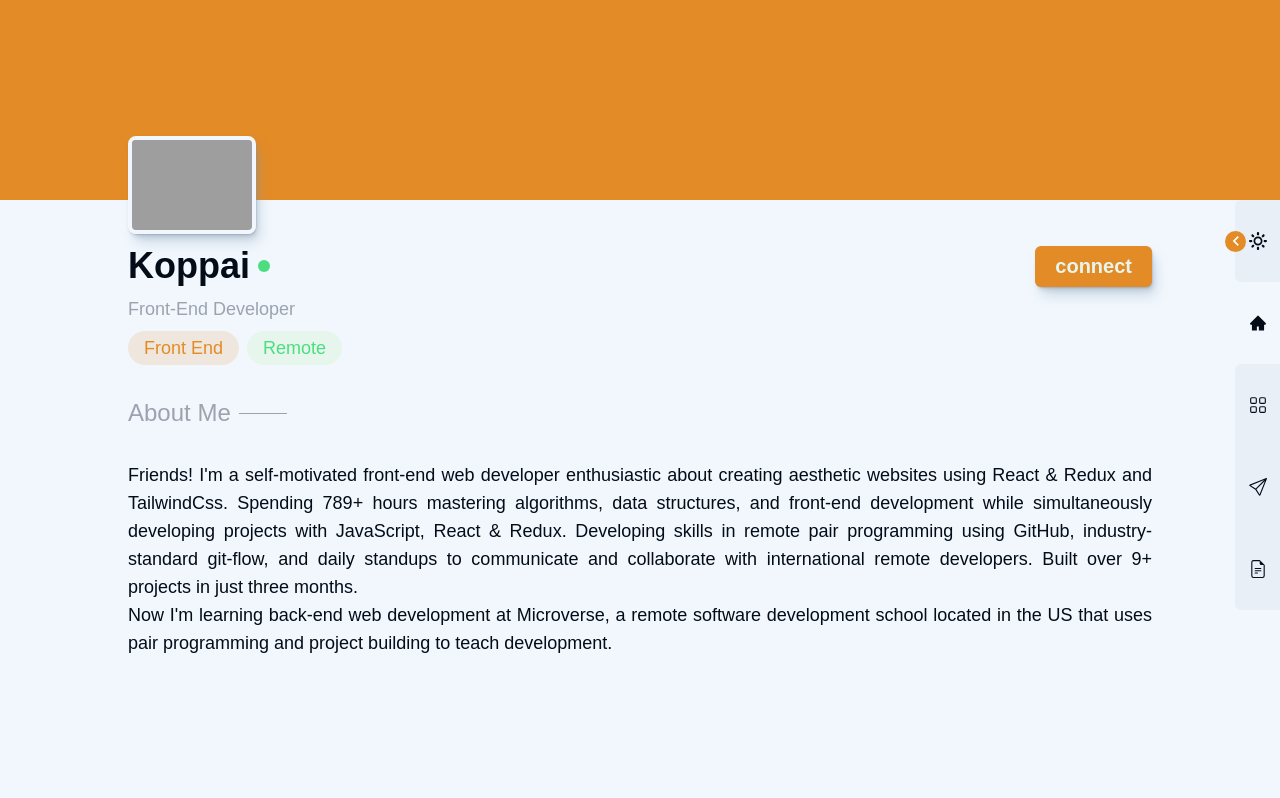
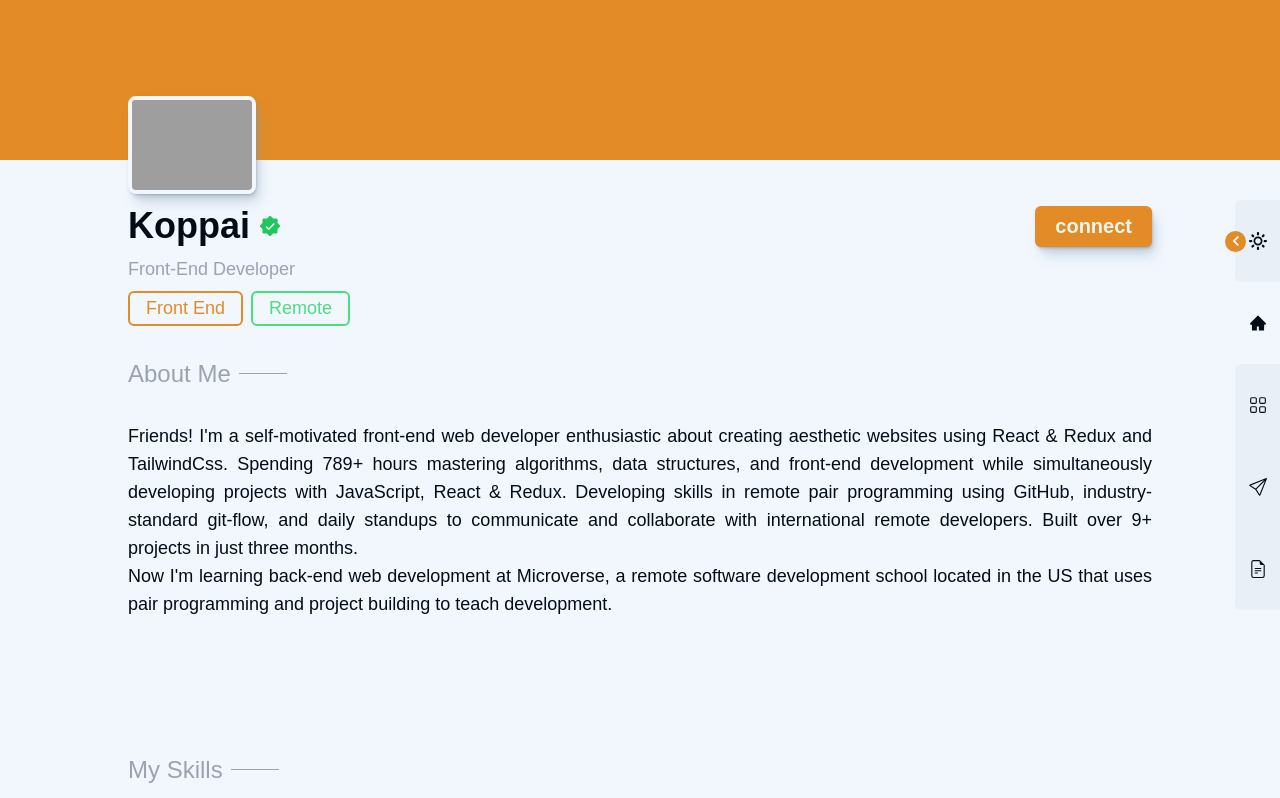
Before and after one commit to K0ppai/Koppai_Portfolio, a React (Vite) app: page / in a window 1280 px wide. Shown: the top 798 px of the page. Built offline with nearby package versions, Linux system fonts and the light colour scheme; grey boxes are pictures that could not be loaded; a web font is replaced by a local one.

Commit message:
Change keyword badge styles

```diff
--- a/src/components/AboutMe/AboutMe.jsx
+++ b/src/components/AboutMe/AboutMe.jsx
@@ -5,6 +5,7 @@ import './AboutMe.css';
 import { useState } from 'react';
 import Connect from './Connect';
 import ReactModal from 'react-modal';
+import { VscVerifiedFilled } from 'react-icons/vsc';
 
 const AboutMe = ({ darkMode }) => {
   const [hoveredTech, setHoveredTech] = useState(null);
@@ -36,7 +37,7 @@ const AboutMe = ({ darkMode }) => {
       >
         <Connect closeModal={closeModal} isModalOpen={isModalOpen} />
       </ReactModal>
-      <div className="bg-primary_dark h-[35vmin] w-screen md:h-[25vmin]" />
+      <div className="h-[20vh] w-screen bg-primary_dark md:h-[20vh]" />
       <div className="relative -top-[17.5vmin] px-[5vmin] md:-top-[5vmax] md:px-[10vmax]">
         {/* Profile Image */}
         <figure className="relative flex w-[35vmin] flex-col">
@@ -63,7 +64,8 @@ const AboutMe = ({ darkMode }) => {
               </text>
             </svg> */}
             <h1 className="text-4xl font-extrabold">Koppai</h1>
-            <div className="ml-2 h-3 w-3 rounded-[50%] bg-green-400" />
+            {/* <div className="ml-2 h-3 w-3 rounded-[50%] bg-green-400" /> */}
+            <VscVerifiedFilled className="ml-2 text-2xl text-green-500" />
           </div>
           <button
             className={`${
@@ -78,10 +80,10 @@ const AboutMe = ({ darkMode }) => {
         {/* <span className="my-1 text-gray-400">psthu.koppai@gmail.com</span> */}
         {/* Keywords */}
         <div className="mt-2 flex">
-          <span className="mr-2 rounded-full bg-bg_card_pale_light px-4 py-[0.2rem] text-primary_dark">
+          <span className="mr-2 rounded-md border-2 border-primary_dark px-4 py-[0.1rem] text-primary_dark">
             Front End
           </span>
-          <span className="mr-2 rounded-full bg-secondary_pale_light px-4 py-[0.2rem] text-green-400">
+          <span className="mr-2 rounded-md border-2 border-green-400 px-4 py-[0.1rem] text-green-400">
             Remote
           </span>
         </div>
```
